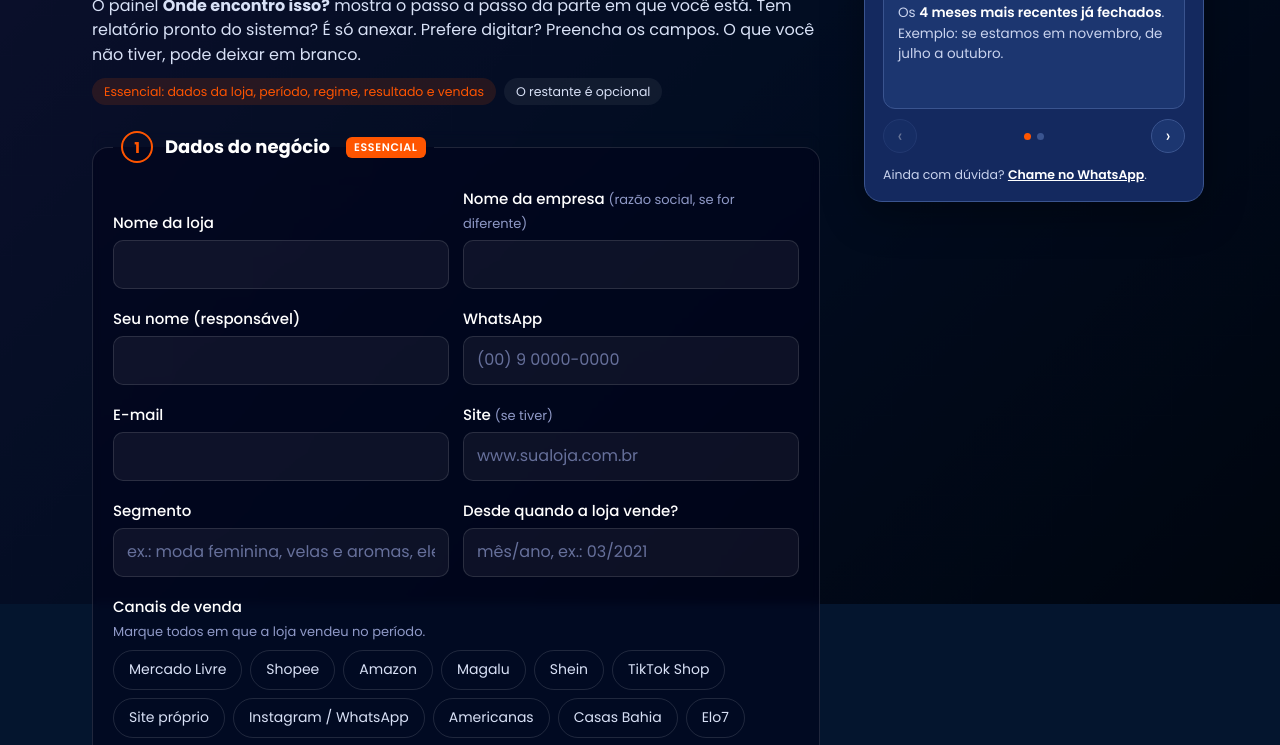
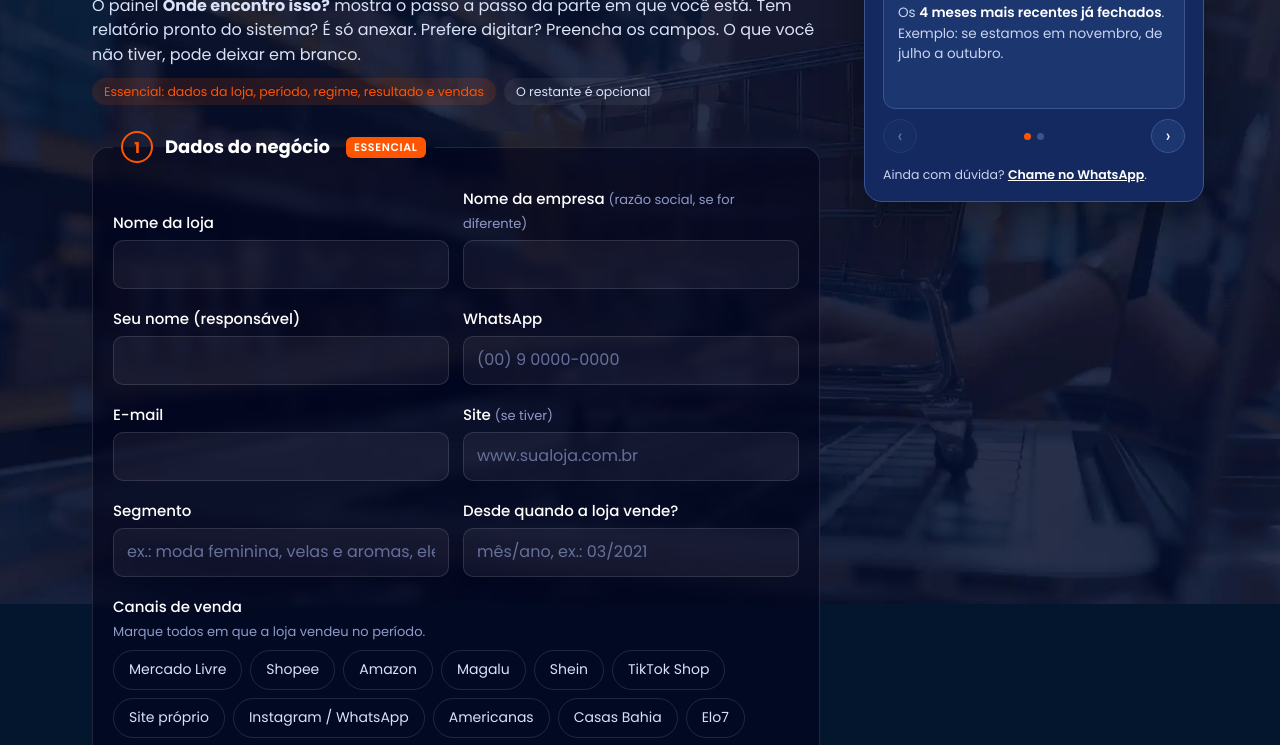
Before and after one commit to labpurplecat/site, a plain HTML site: page formulario-diagnostico.html in a window 1280 px wide. Shown: the part 196-941 px from the top of the page. Drawn offline with Linux system fonts and the light colour scheme.

Commit message:
Add files via upload

```diff
--- a/formulario-diagnostico.html
+++ b/formulario-diagnostico.html
@@ -168,7 +168,9 @@
     .carregando .barra span { animation-duration: 3s; }
   }
   #bg-fundo { position: fixed; inset: 0; z-index: -1; pointer-events: none;
-              background: var(--azul) url('assets/img/fundo-formulario.png') center / cover no-repeat; }
+              background: var(--azul) url('assets/img/fundo-formulario.jpg') 62% center / cover no-repeat;
+              background-image: image-set(url('assets/img/fundo-formulario.webp') type('image/webp'),
+                                          url('assets/img/fundo-formulario.jpg') type('image/jpeg')); }
 
   /* ---------- painel "Onde encontro isso?": ao lado no computador, gaveta no celular */
   .pagina { display: block; }
```
